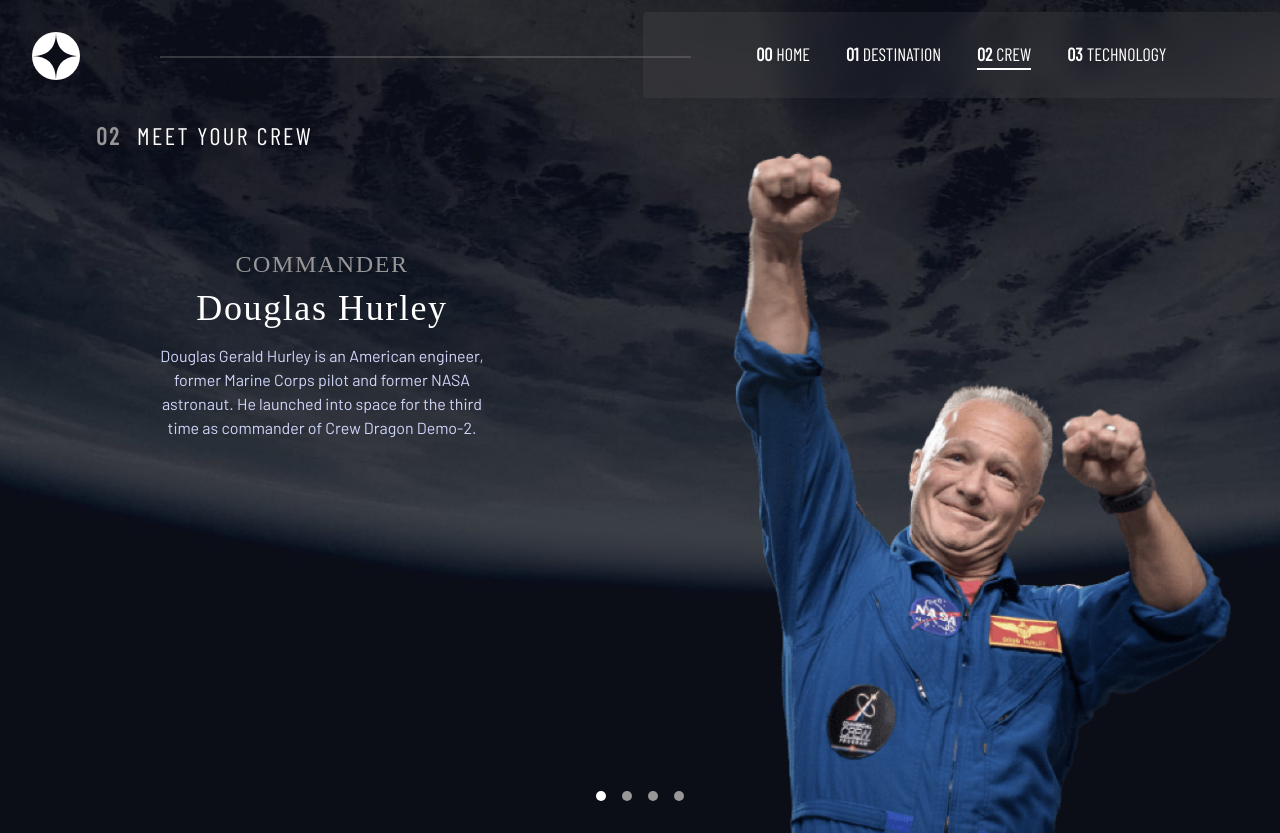
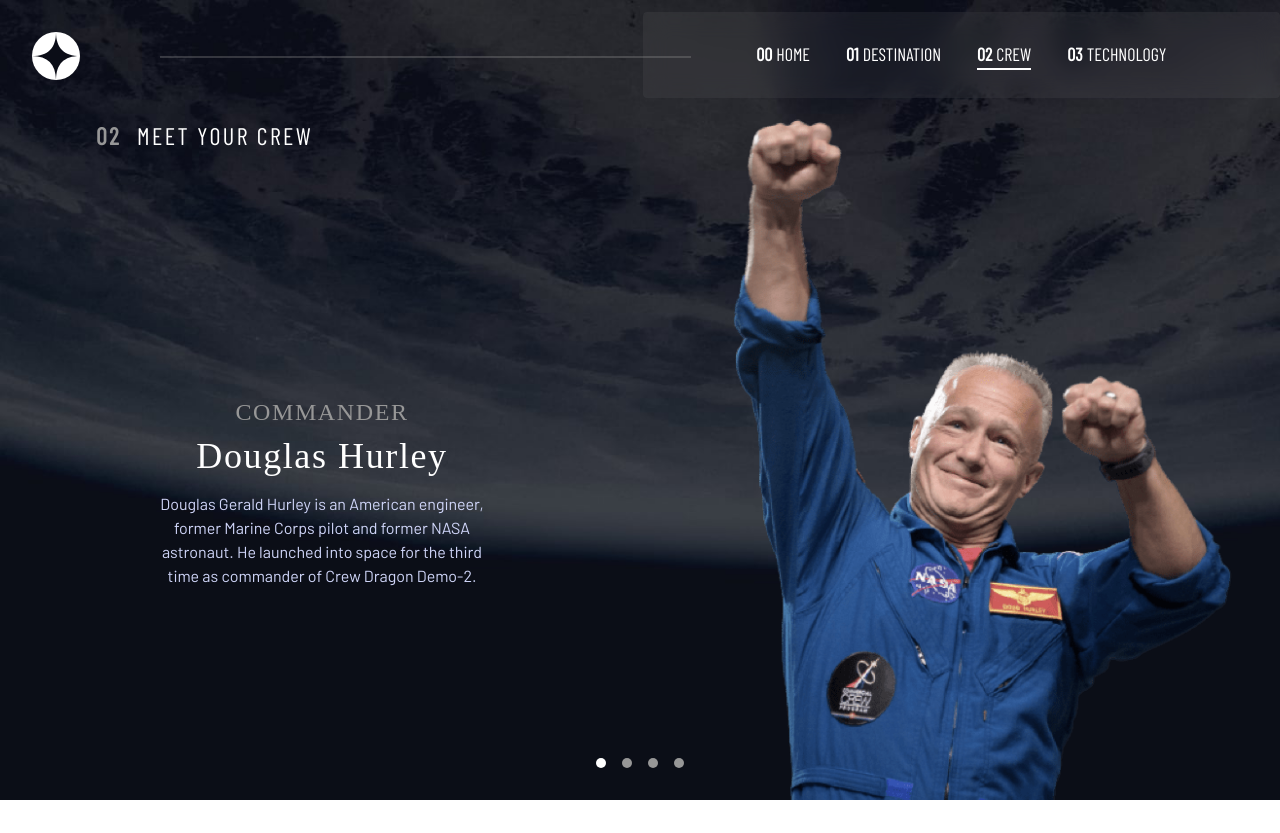
Before and after one commit to Sina-Abf/Space-website, a React (Vite) app: page /crew/DouglasHurley in a window 1280 px wide. After the commit the page ends 800 px from the top, so only its background shows below. Built offline with nearby package versions, Linux system fonts and the light colour scheme; a web font is replaced by a local one.

Commit message:
fix style bug at crew page

```diff
--- a/src/components/Crew/Crew.tsx
+++ b/src/components/Crew/Crew.tsx
@@ -21,8 +21,8 @@
           </span>
           <h3 className="font-BarlowCondensed">MEET YOUR CREW</h3>
         </div>
-        <div className="px-12 flex flex-col md:flex-col-reverse lg:flex-row-reverse">
-          <div className="mb-8 md:mb-0 w-full pb-1 lg:pb-0 mx-auto md:border-0 border-b border-b-navigationBar">
+        <div className="px-12 flex flex-col md:flex-col-reverse lg:flex-row-reverse lg:absolute lg:bottom-0">
+          <div className="mb-8 md:mb-0 pb-1 w-full lg:pb-0 mx-auto md:border-0 border-b border-b-navigationBar">
             {myData.crew.map((item) => {
               if (crew_people === item.name.replaceAll(' ', '')) {
                 return (
@@ -35,7 +35,7 @@
               }
             })}
           </div>
-          <div className="flex items-center justify-center gap-x-4 mb-8 lg:justify-center lg:items-end lg:mr-12">
+          <div className="flex items-center justify-center gap-x-4 mb-8 lg:justify-center lg:mr-12 lg:items-end">
             {myData.crew.map((item) => {
               return (
                 <NavLink
@@ -56,7 +56,7 @@
           {myData.crew.map((item) => {
             if (crew_people === item.name.replaceAll(' ', '')) {
               return (
-                <ul>
+                <ul className="flex justify-center items-center">
                   <CrewItems
                     key={item.name.replaceAll(' ', '')}
                     bio={item.bio}
--- a/src/components/Destination/Destination.tsx
+++ b/src/components/Destination/Destination.tsx
@@ -21,7 +21,7 @@
         exit={{ opacity: 0 }}
         className="flex flex-col lg:flex-row lg:gap-x-28 lg:px-24 container max-w-screen-2xl mx-auto"
       >
-        <div className="flex justify-center items-center mx-auto mb-7 w-1/2 lg:min-w-fit hover:scale-110 ease-in-out duration-500 ">
+        <div className="flex justify-center items-center mx-auto mb-7 w-1/2 lg:min-w-fit hover:scale-110 ease-in-out duration-500">
           {myData.destinations.map((item) => {
             if (item.name === planet) {
               return (
--- a/src/components/Navbar/Navbar.tsx
+++ b/src/components/Navbar/Navbar.tsx
@@ -7,7 +7,7 @@
 const Navbar = () => {
   const [isClicked, setIsClicked] = useState(false);
   return (
-    <nav className="flex justify-between container max-w-screen-2xl mx-auto">
+    <nav className="flex justify-between container max-w-screen-2xl mx-auto relative z-50">
       <div className="p-4 px-6 lg:p-8 ">
         <Link to="/home">
           <img src={logo} />
```
